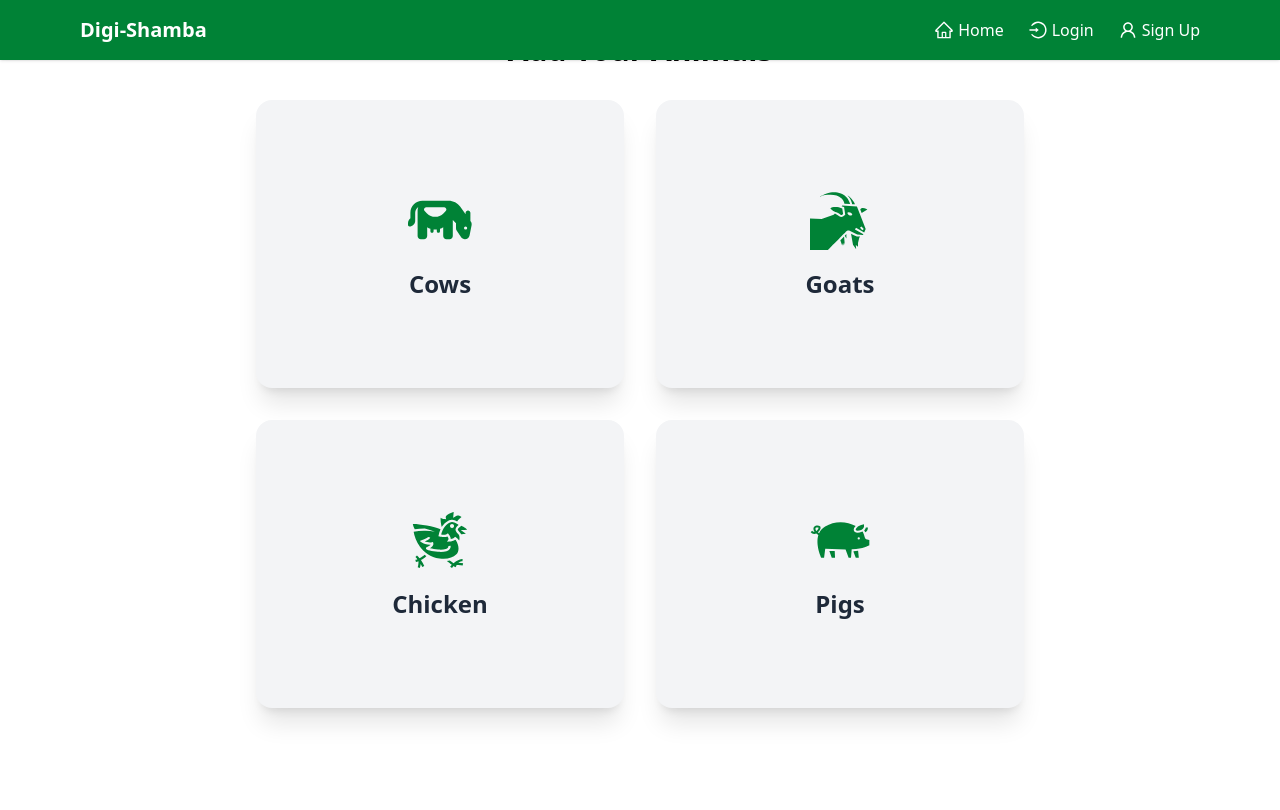
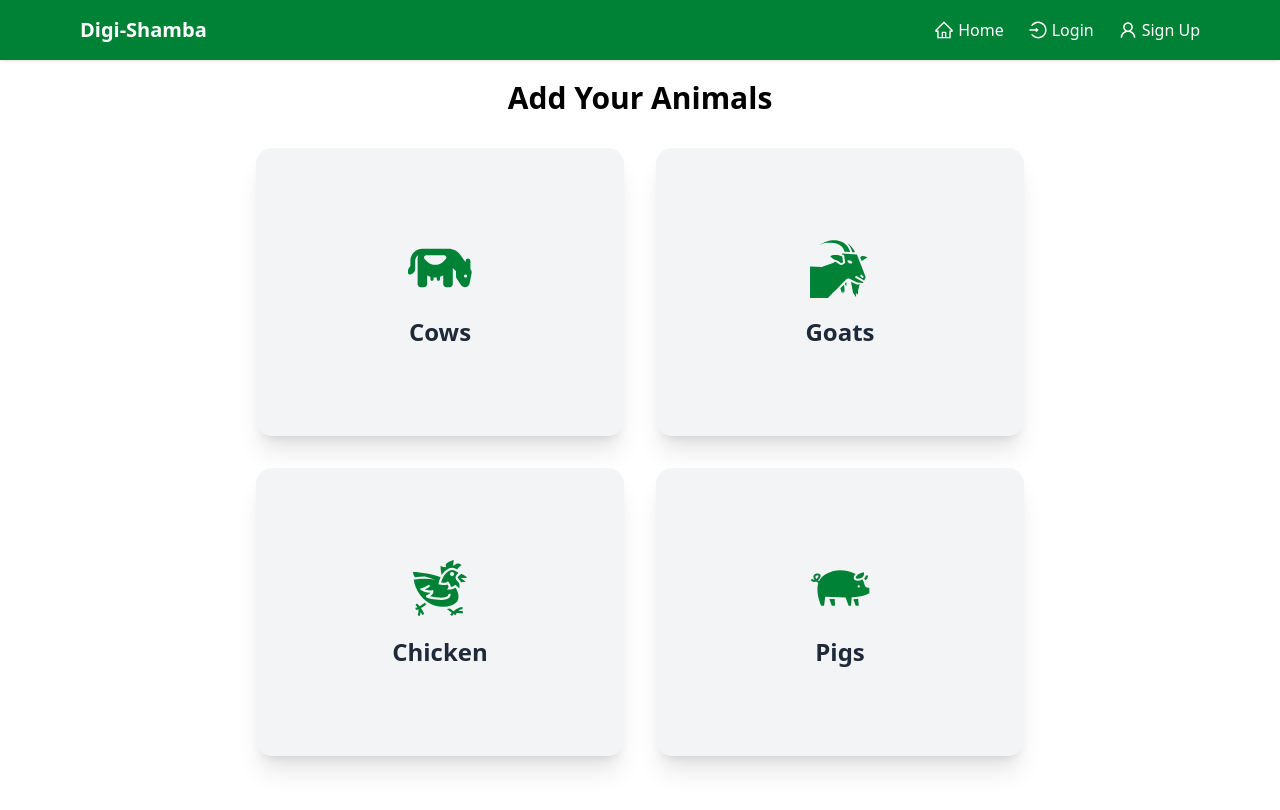
Before and after one commit to briankush/Digi-Shamba, a React (Vite) app in the folder client/: page /add-animal in a window 1280 px wide. Shown: the top 810 px of the page. Built offline with nearby package versions, Linux system fonts and the light colour scheme.

Commit message:
fixed the add animal page to remove the overlapping of the nav bar with the text

```diff
--- a/client/src/pages/AddAnimal.jsx
+++ b/client/src/pages/AddAnimal.jsx
@@ -22,7 +22,7 @@ function AddAnimal() {
   }
 
   return (
-    <div className="min-h-screen bg-white text-black flex flex-col items-center py-8">
+    <div className="min-h-screen bg-white text-black flex flex-col items-center pt-20 pb-8">
       <h2 className="text-3xl font-bold mb-8">Add Your Animals</h2>
       {!selectedAnimal ? (
         <div className="grid grid-cols-2 gap-8 w-full max-w-3xl mb-8">
```
